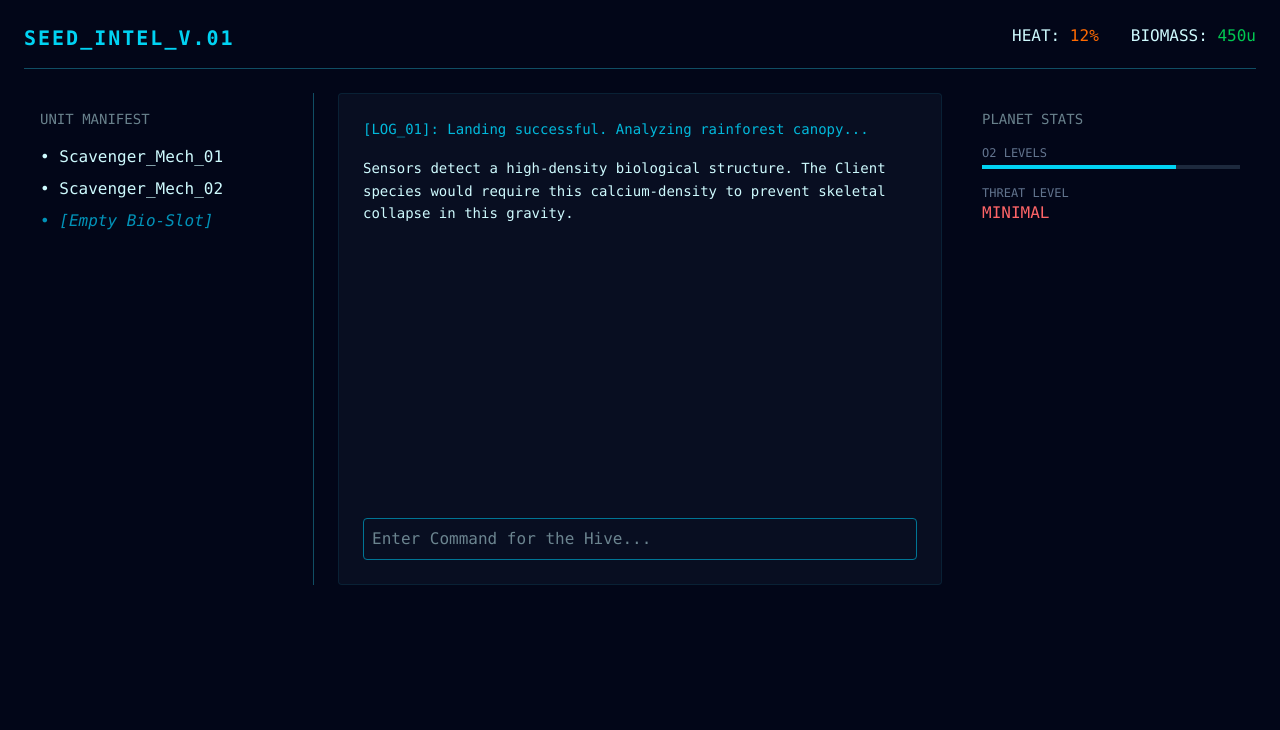
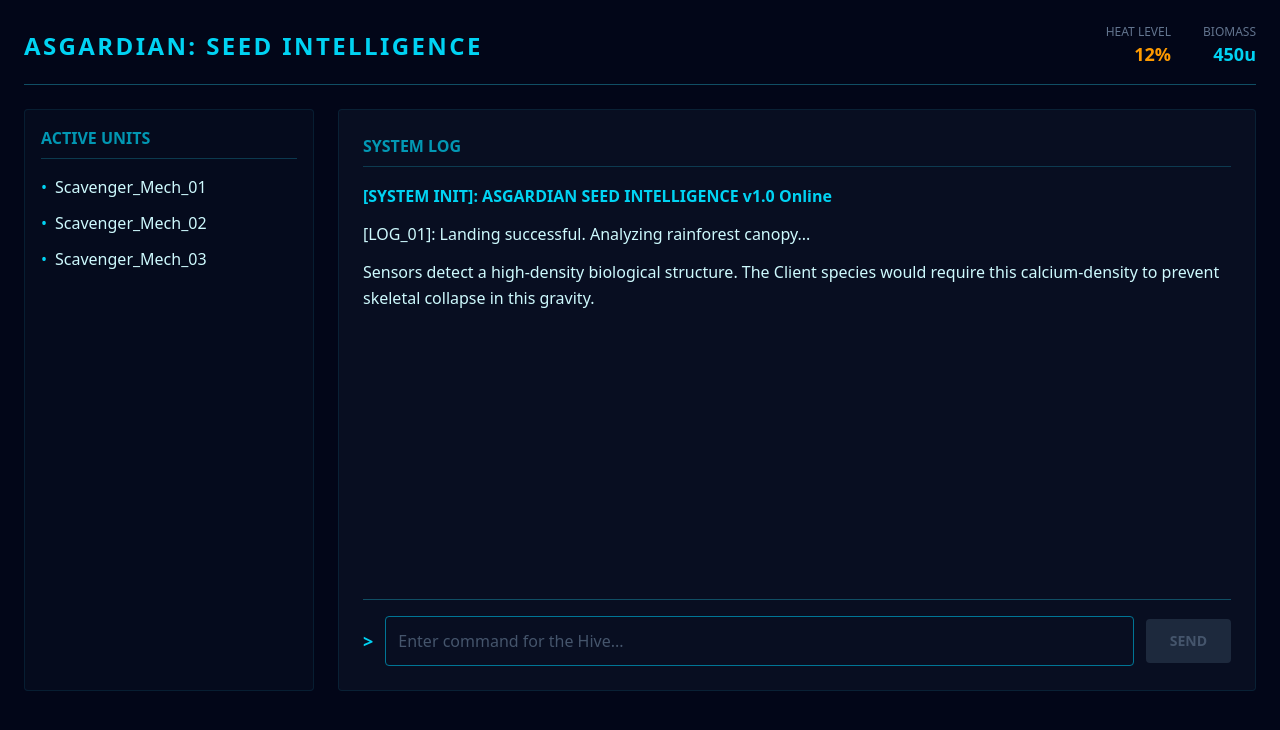
Before and after one commit to martinbibb-cmd/Asguardian, a React (Vite) app: page / in a window 1280 px wide. Shown: the top 730 px of the page. Built offline with nearby package versions, Linux system fonts and the light colour scheme.

Commit message:
Add wrangler config and implement complete Asgardian game interface
Co-authored-by: martinbibb-cmd <235246440+martinbibb-cmd@users.noreply.github.com>

```diff
--- a/index.html
+++ b/index.html
@@ -4,7 +4,7 @@
     <meta charset="UTF-8" />
     <link rel="icon" type="image/svg+xml" href="/vite.svg" />
     <meta name="viewport" content="width=device-width, initial-scale=1.0" />
-    <title>SEED_INTEL_V.01</title>
+    <title>ASGARDIAN: SEED INTELLIGENCE</title>
   </head>
   <body>
     <div id="root"></div>
--- a/src/App.jsx
+++ b/src/App.jsx
@@ -1,51 +1,194 @@
+import { useState, useRef, useEffect } from 'react';
+
 const Dashboard = () => {
+  const [heat, setHeat] = useState(12);
+  const [biomass, setBiomass] = useState(450);
+  const [systemLog, setSystemLog] = useState([
+    { text: "[SYSTEM INIT]: ASGARDIAN SEED INTELLIGENCE v1.0 Online", type: "system" },
+    { text: "[LOG_01]: Landing successful. Analyzing rainforest canopy...", type: "log" },
+    { text: "Sensors detect a high-density biological structure. The Client species would require this calcium-density to prevent skeletal collapse in this gravity.", type: "log" }
+  ]);
+  const [activeUnits, setActiveUnits] = useState([
+    "Scavenger_Mech_01",
+    "Scavenger_Mech_02",
+    "Scavenger_Mech_03"
+  ]);
+  const [command, setCommand] = useState("");
+  const [isTyping, setIsTyping] = useState(false);
+  const logEndRef = useRef(null);
+
+  // Auto-scroll to bottom of log
+  useEffect(() => {
+    logEndRef.current?.scrollIntoView({ behavior: "smooth" });
+  }, [systemLog]);
+
+  // Typewriter effect function
+  const typewriterEffect = (text, onComplete) => {
+    let index = 0;
+    const tempId = Date.now();
+
+    // Add empty message first
+    setSystemLog(prev => [...prev, { text: "", type: "response", id: tempId }]);
+
+    const interval = setInterval(() => {
+      if (index < text.length) {
+        setSystemLog(prev =>
+          prev.map(log =>
+            log.id === tempId
+              ? { ...log, text: text.substring(0, index + 1) }
+              : log
+          )
+        );
+        index++;
+      } else {
+        clearInterval(interval);
+        setIsTyping(false);
+        if (onComplete) onComplete();
+      }
+    }, 30); // 30ms per character for smooth typewriter effect
+  };
+
+  // Send command to Cloudflare Worker
+  const sendCommand = async () => {
+    if (!command.trim() || isTyping) return;
+
+    const userCommand = command.trim();
+    setCommand("");
+
+    // Add user command to log
+    setSystemLog(prev => [...prev, { text: `> ${userCommand}`, type: "command" }]);
+    setIsTyping(true);
+
+    try {
+      const response = await fetch('https://ai-agent.martinbibb.workers.dev', {
+        method: 'POST',
+        headers: {
+          'Content-Type': 'application/json',
+        },
+        body: JSON.stringify({
+          message: userCommand,
+          context: {
+            heat,
+            biomass,
+            units: activeUnits
+          }
+        }),
+      });
+
+      if (!response.ok) {
+        throw new Error(`HTTP error! status: ${response.status}`);
+      }
+
+      const data = await response.json();
+
+      // Use typewriter effect for the response
+      typewriterEffect(data.response || data.message || "No response received.", () => {
+        // Update game state if provided
+        if (data.heat !== undefined) setHeat(data.heat);
+        if (data.biomass !== undefined) setBiomass(data.biomass);
+        if (data.units) setActiveUnits(data.units);
+      });
+
+    } catch (error) {
+      setIsTyping(false);
+      setSystemLog(prev => [...prev, {
+        text: `[ERROR]: Connection failed - ${error.message}. The hive is operating in isolation mode.`,
+        type: "error"
+      }]);
+    }
+  };
+
+  const handleKeyPress = (e) => {
+    if (e.key === 'Enter' && !e.shiftKey) {
+      e.preventDefault();
+      sendCommand();
+    }
+  };
+
   return (
-    <div className="bg-slate-950 text-cyan-100 min-h-screen p-6 font-mono">
+    <div className="bg-slate-950 text-cyan-100 min-h-screen p-6 font-sans">
       {/* Header: System Status */}
-      <header className="border-b border-cyan-900 pb-4 mb-6 flex justify-between">
-        <h1 className="text-xl tracking-widest font-bold text-cyan-400">SEED_INTEL_V.01</h1>
-        <div className="flex gap-8">
-          <span>HEAT: <span className="text-orange-500">12%</span></span>
-          <span>BIOMASS: <span className="text-green-500">450u</span></span>
+      <header className="border-b border-cyan-900 pb-4 mb-6">
+        <div className="flex justify-between items-center">
+          <h1 className="text-2xl tracking-widest font-bold text-cyan-400">
+            ASGARDIAN: SEED INTELLIGENCE
+          </h1>
+          <div className="flex gap-8 text-lg">
+            <div className="flex flex-col items-end">
+              <span className="text-xs text-slate-500 uppercase">Heat Level</span>
+              <span className="text-amber-500 font-bold">{heat}%</span>
+            </div>
+            <div className="flex flex-col items-end">
+              <span className="text-xs text-slate-500 uppercase">Biomass</span>
+              <span className="text-cyan-400 font-bold">{biomass}u</span>
+            </div>
+          </div>
         </div>
       </header>
 
       <main className="grid grid-cols-12 gap-6">
-        {/* Left: Manifest */}
-        <section className="col-span-3 border-r border-cyan-900 p-4">
-          <h2 className="text-sm opacity-50 mb-4 uppercase">Unit Manifest</h2>
-          <ul className="space-y-2">
-            <li>• Scavenger_Mech_01</li>
-            <li>• Scavenger_Mech_02</li>
-            <li className="text-cyan-600 italic">• [Empty Bio-Slot]</li>
+        {/* Left: Active Units */}
+        <section className="col-span-3 border border-cyan-900/30 rounded p-4 bg-slate-900/30">
+          <h2 className="text-base font-bold opacity-70 mb-4 uppercase text-cyan-400 border-b border-cyan-900 pb-2">
+            Active Units
+          </h2>
+          <ul className="space-y-3 text-base">
+            {activeUnits.map((unit, index) => (
+              <li key={index} className="flex items-center gap-2">
+                <span className="text-cyan-400">•</span>
+                <span className="text-cyan-100">{unit}</span>
+              </li>
+            ))}
           </ul>
         </section>
 
-        {/* Center: The Log */}
-        <section className="col-span-6 bg-slate-900/50 p-6 rounded border border-cyan-900/30">
-          <div className="h-96 overflow-y-auto mb-4 text-sm leading-relaxed">
-            <p className="text-cyan-500">[LOG_01]: Landing successful. Analyzing rainforest canopy...</p>
-            <p className="mt-4">Sensors detect a high-density biological structure.
-               The Client species would require this calcium-density to prevent
-               skeletal collapse in this gravity.</p>
+        {/* Center: System Log */}
+        <section className="col-span-9 bg-slate-900/50 p-6 rounded border border-cyan-900/30 flex flex-col">
+          <h2 className="text-base font-bold opacity-70 mb-4 uppercase text-cyan-400 border-b border-cyan-900 pb-2">
+            System Log
+          </h2>
+
+          {/* Scrolling log area */}
+          <div className="flex-1 overflow-y-auto mb-4 text-base leading-relaxed space-y-3 min-h-[400px] max-h-[500px]">
+            {systemLog.map((log, index) => (
+              <p
+                key={index}
+                className={`
+                  ${log.type === "system" ? "text-cyan-400 font-bold" : ""}
+                  ${log.type === "log" ? "text-cyan-100" : ""}
+                  ${log.type === "command" ? "text-green-400 font-bold" : ""}
+                  ${log.type === "response" ? "text-cyan-100" : ""}
+                  ${log.type === "error" ? "text-amber-500" : ""}
+                `}
+              >
+                {log.text}
+              </p>
+            ))}
+            <div ref={logEndRef} />
           </div>
-          <input
-            className="w-full bg-transparent border border-cyan-700 p-2 rounded focus:outline-none focus:border-cyan-400"
-            placeholder="Enter Command for the Hive..."
-          />
-        </section>
 
-        {/* Right: Planet Data */}
-        <section className="col-span-3 p-4">
-          <h2 className="text-sm opacity-50 mb-4 uppercase">Planet Stats</h2>
-          <div className="space-y-4">
-            <div>
-              <p className="text-xs text-slate-500">O2 LEVELS</p>
-              <div className="w-full bg-slate-800 h-1 mt-1"><div className="bg-cyan-400 h-1 w-3/4"></div></div>
-            </div>
-            <div>
-              <p className="text-xs text-slate-500">THREAT LEVEL</p>
-              <p className="text-red-400">MINIMAL</p>
+          {/* Command input */}
+          <div className="border-t border-cyan-900 pt-4">
+            <div className="flex gap-3 items-center">
+              <span className="text-cyan-400 text-lg font-bold">{'>'}</span>
+              <input
+                type="text"
+                value={command}
+                onChange={(e) => setCommand(e.target.value)}
+                onKeyPress={handleKeyPress}
+                disabled={isTyping}
+                className="flex-1 bg-transparent border border-cyan-700 p-3 rounded focus:outline-none focus:border-cyan-400 text-cyan-100 text-base placeholder-slate-600 disabled:opacity-50"
+                placeholder="Enter command for the Hive..."
+                aria-label="Command input"
+              />
+              <button
+                onClick={sendCommand}
+                disabled={isTyping || !command.trim()}
+                className="bg-cyan-900 hover:bg-cyan-800 disabled:bg-slate-800 disabled:text-slate-600 text-cyan-100 px-6 py-3 rounded font-bold uppercase text-sm transition-colors"
+                aria-label="Send command"
+              >
+                Send
+              </button>
             </div>
           </div>
         </section>
```
Also changed, not shown: 1 other file (tests, documents, lock files or other folders).
